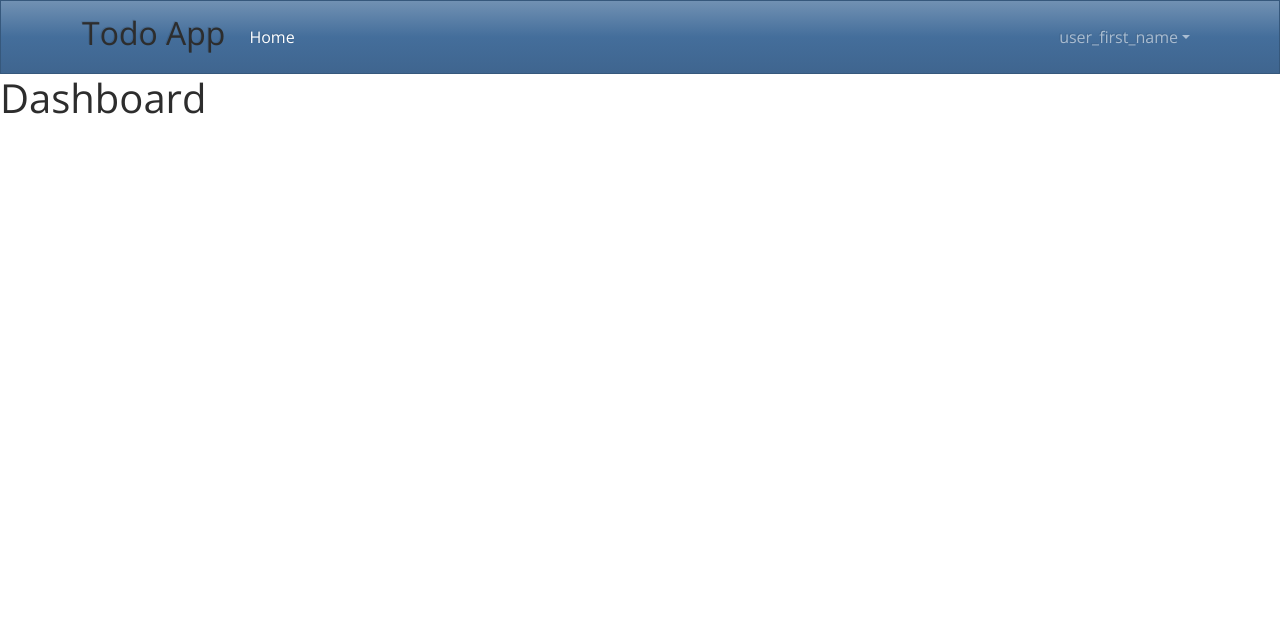
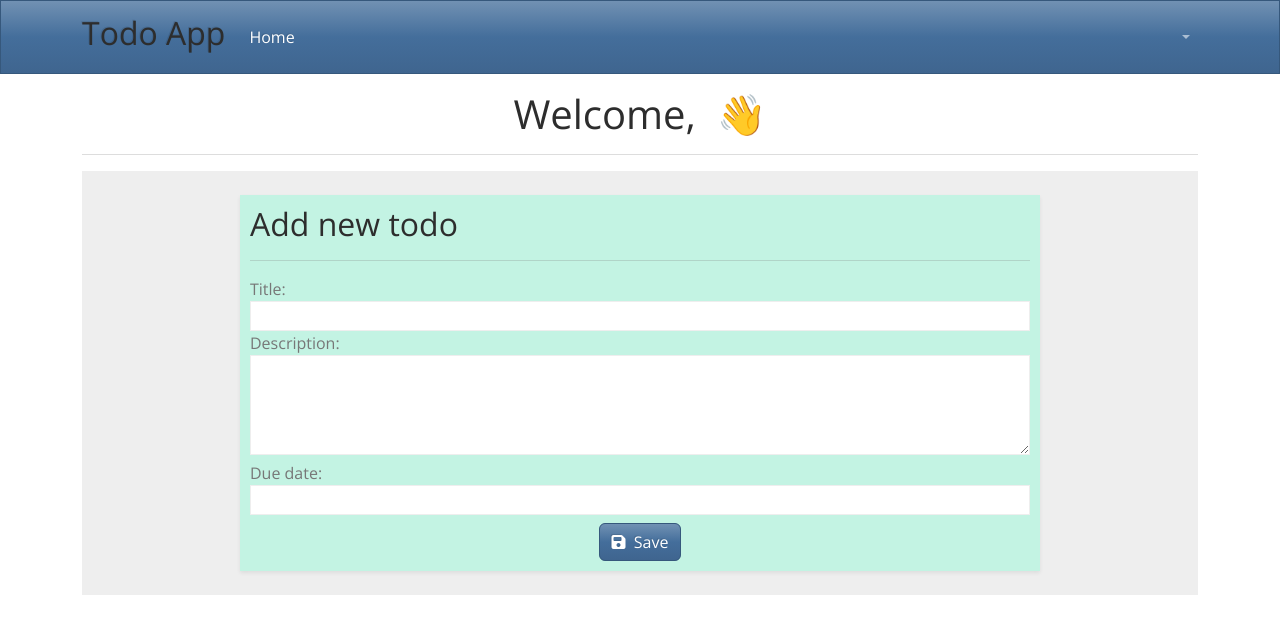
Before and after one commit to Aphiwe-Makisi/dj_todo, a Django app: page /dashboard/ in a window 1280 px wide. Shown: the top 634 px of the page. Run offline with Django 4.2, Linux system fonts and the light colour scheme; a user stored in the database is signed in; data comes from the database, SQL or seed files in the repository; both versions use the stored data as it was after the commit.

Commit message:
Added new todo form markup and styles

```diff
--- a/todos/forms.py
+++ b/todos/forms.py
@@ -1,6 +1,8 @@
 from django import forms
 from django.contrib.auth.forms import UserCreationForm, AuthenticationForm
 from  django.contrib.auth.models import User
+
+from todos.models import Todo
 
 class RegistrationForm(UserCreationForm):
 
@@ -17,3 +19,10 @@
 
     username = forms.CharField(min_length=8, widget=forms.TextInput(attrs={"placeholder": "Username",  "class": "form-control"}))
     password = forms.CharField(widget=forms.PasswordInput(attrs={"placeholder": "Password", "class": "form-control"}))
+
+class TodoForm(forms.ModelForm):
+
+    description = forms.CharField(required=True, widget=forms.Textarea)
+    class Meta:
+        model = Todo
+        fields = ["title", "description", "due_date"]
--- a/todos/static/css/style.css
+++ b/todos/static/css/style.css
@@ -41,10 +41,25 @@
 }
 
 input {
+    height: 30px;
+}
+
+textarea {
+    height: 100px;
+}
+
+input, textarea {
     border: none;
     outline: none;
     border: 1px solid #eee;
-    /* border-radius: 5px; */
-    height: 30px;
     width: 100%;
 }
+
+
+
+.todo-form {
+    max-width: 800px;
+    background-color: rgba(98, 255, 203, 0.3);
+    padding: 10px;
+    margin: 0 auto;
+}
--- a/todos/templates/todos/dashboard.html
+++ b/todos/templates/todos/dashboard.html
@@ -1,5 +1,32 @@
 {% extends 'todos/base.html' %}
 
 {% block content %}
-  <h1>Dashboard</h1>
+  <div class="container">
+    <h1 class="text-center mt-3">Welcome, {{ user.first_name }}&nbsp;👋</h1>
+    <hr>
+
+    <div class="wrapper bg-light p-4">
+      <form class="todo-form shadow-sm" action="" method="post">
+        {% csrf_token %}
+        <h2>Add new todo</h2>
+        <hr>
+
+        {{form}}
+
+        <div class="text-center mt-2">
+          <button type="submit" class="btn btn-primary"><i class="fa-solid fa-floppy-disk"></i>&nbsp; Save</button>
+        </div>
+      </form>
+
+      <div>
+        {% if todos.count == 0 %}
+          <h3 class="text-center text-warning mt-3">You don't have any todo items yet.</h3>
+        {% endif %}
+      </div>
+
+      <div >
+
+      </div>
+    </div>
+  </div>
 {% endblock content %}<h1>Dashboard</h1>
--- a/todos/templates/todos/navbar.html
+++ b/todos/templates/todos/navbar.html
@@ -13,9 +13,9 @@
           </a>
         </li>
         <li class="nav-item dropdown">
-          <a class="nav-link dropdown-toggle" data-bs-toggle="dropdown" href="#" role="button" aria-haspopup="true" aria-expanded="false">user_first_name</a>
+          <a class="nav-link dropdown-toggle" data-bs-toggle="dropdown" href="#" role="button" aria-haspopup="true" aria-expanded="false">{{ user.first_name }}</a>
           <div class="dropdown-menu">
-            <a class="dropdown-item" href="{% url 'todos:logout' %}">Logout&nbsp;&nbsp;<i class="fa-solid fa-person-walking-arrow-right"></i></a>
+            <a class="dropdown-item text-danger" href="{% url 'todos:logout' %}">Logout&nbsp;&nbsp;<i class="fa-solid fa-person-walking-arrow-right"></i></a>
             <a class="dropdown-item" href="#">Profile&nbsp;&nbsp;<i class="fa-solid fa-user"></i></a>
           </div>
         </li>
--- a/todos/views.py
+++ b/todos/views.py
@@ -2,7 +2,8 @@
 from django.contrib.auth.forms import AuthenticationForm
 from django.contrib.auth import authenticate, login
 from django.contrib.auth.decorators import login_required
-from todos.forms import RegistrationForm, LoginForm
+from todos.forms import RegistrationForm, LoginForm, TodoForm
+from todos.models import Todo
 
 # Create your views here.
 def home(request):
@@ -10,7 +11,12 @@
 
 @login_required(login_url="todos:login")
 def dashboard(request):
-  return render(request, "todos/dashboard.html")
+
+  todos = Todo.objects.filter(user=request.user)
+
+  form = TodoForm()
+  context = {"form": form, "todos": todos}
+  return render(request, "todos/dashboard.html", context=context)
 
 def register(request):
   if request.method == "POST":
```
Also changed, not shown: db.sqlite3.
